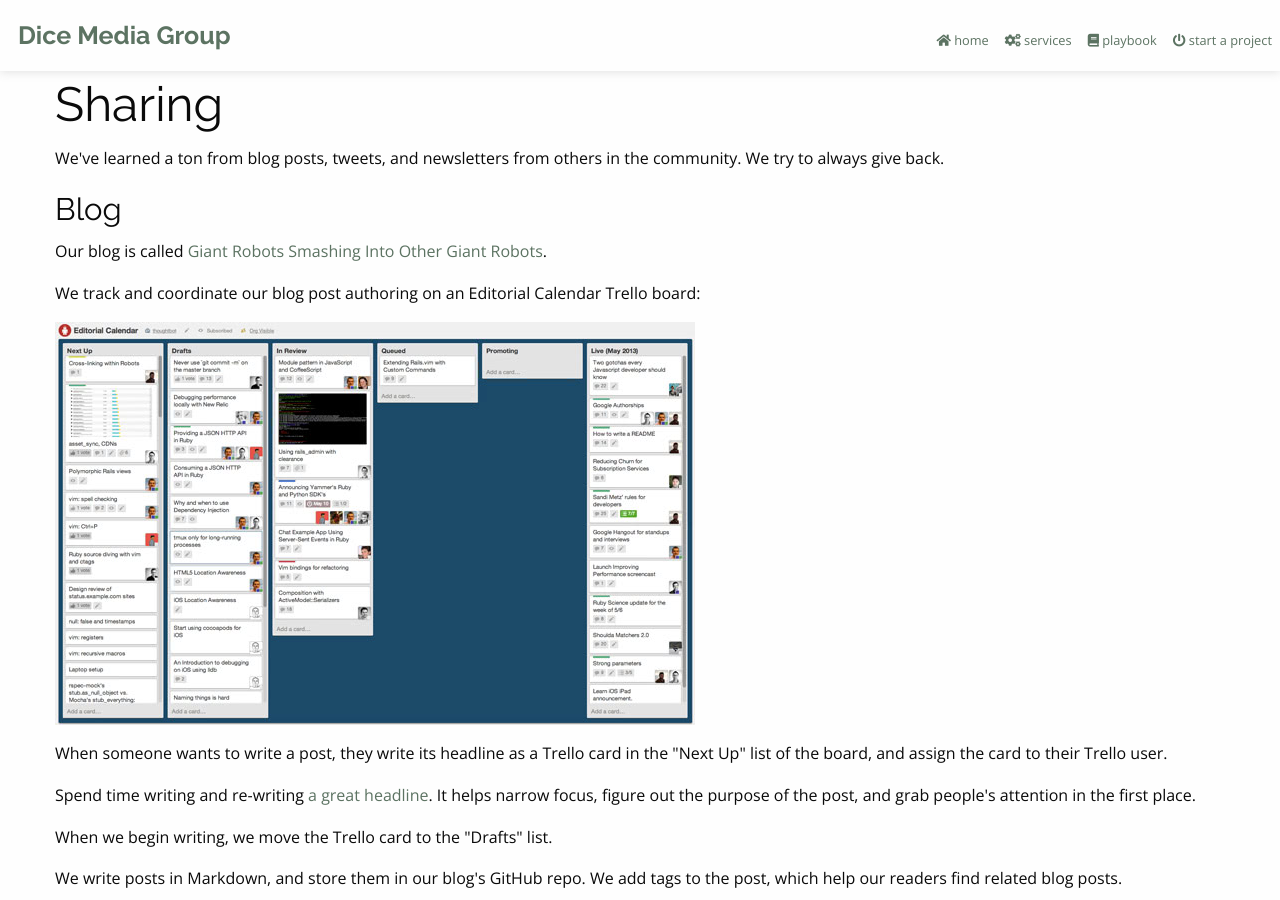
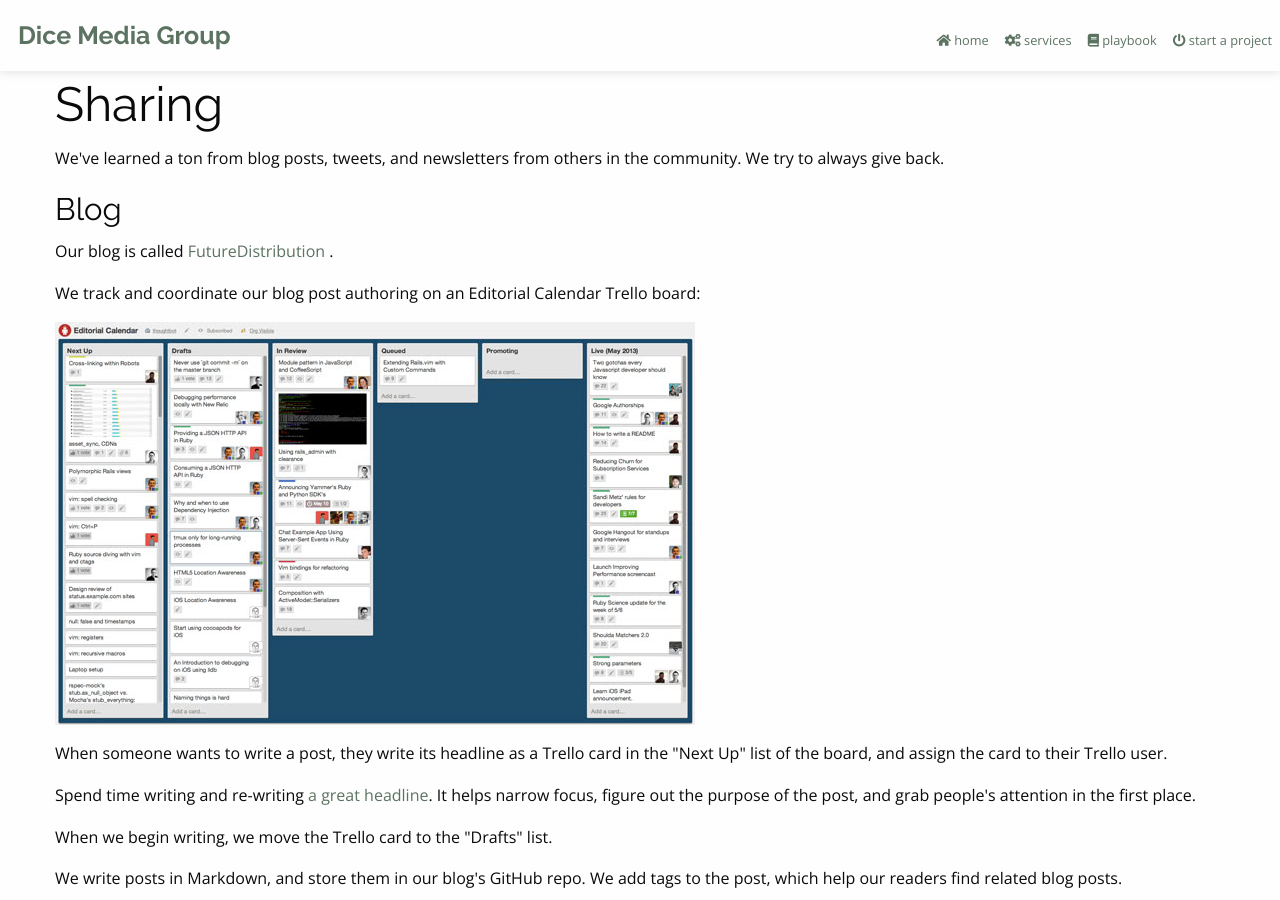
Before and after one commit to dice-media-group/dice-media-group.github.io, a Jekyll site: the page built from playbook/our-company/sharing/index.html, in a window 1280 px wide and 900 px high. Built offline with Jekyll 4.4.1, drawn with Linux system fonts in a browser that asks for light colours; nearby versions of some CDN libraries.

Commit message:
CHANGE: proof read edit for sharing

```diff
--- a/playbook/our-company/sharing/index.html
+++ b/playbook/our-company/sharing/index.html
@@ -2,6 +2,9 @@
 layout: default
 title: Sharing
 description: About Dice Media Group process
+blog_url: blog.dicemediagroup.com
+blog_title: FutureDistribution
+
 ---
 
 <main class="application-main-content">
@@ -16,8 +19,7 @@
 
             <h3 id="blog">Blog</h3>
 
-            <p>Our blog is called <a href="http://robots.thoughtbot.com">Giant Robots Smashing Into Other Giant
-Robots</a>.</p>
+            <p>Our blog is called <a href="https://{{page.blog_url}}">{{ page.blog_title }} </a>.</p>
 
             <p>We track and coordinate our blog post authoring on an Editorial Calendar Trello board:
             </p>
@@ -83,7 +85,7 @@
                 <li>Blog, tweet, and otherwise advertise new releases and tips</li>
             </ul>
 
-            <p>We track the current open source leaders on our <a href="./time#investment">Investment Time</a> Trello Board.</p>
+            <p>We track the current open source leaders on our <a href="../time#investment">Investment Time</a> Trello Board.</p>
 
             <p>Every {{ site.brand }} developer, designer, and apprentice has commit access to our open source repositories. We follow these guidelines:</p>
 
```
